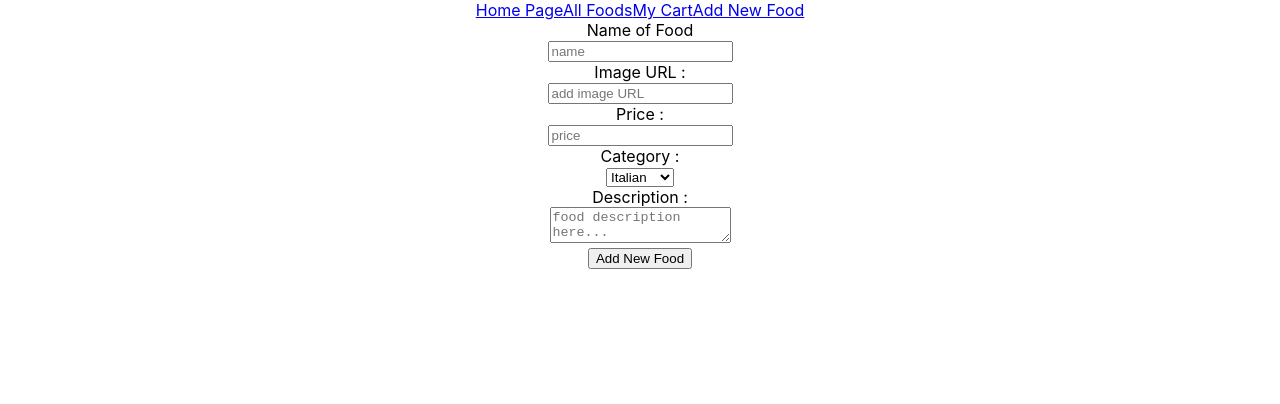
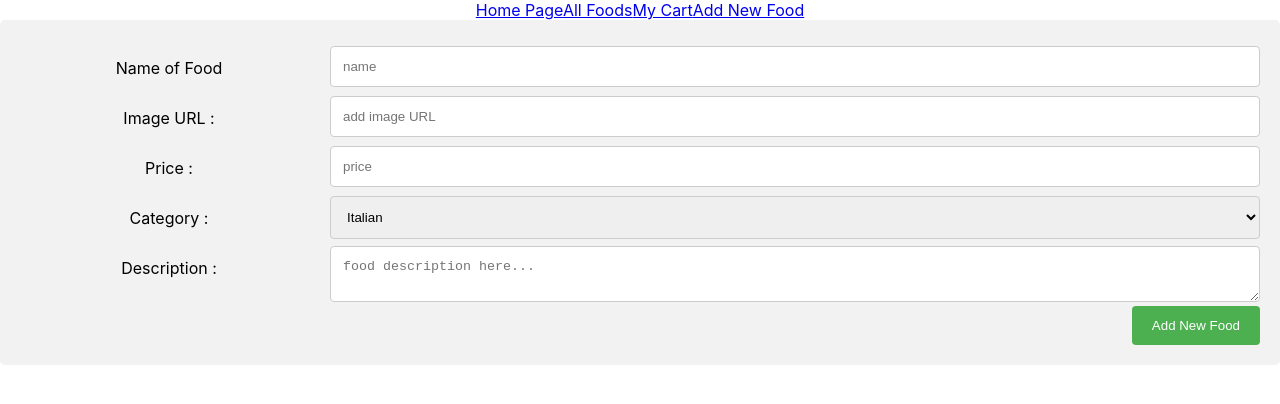
Before and after one commit to ellijs/phase2project-flatironeats, a React (Create React App) app: page /foods/new in a window 1280 px wide. Shown: the top 404 px of the page. Built offline with nearby package versions, Linux system fonts and the light colour scheme; data requests are answered from the project's data file.

Commit message:
Update index.css

```diff
--- a/src/index.css
+++ b/src/index.css
@@ -16,3 +16,68 @@ img {
   width:100%;
   max-width: 500px;
 }
+
+/* form Component */
+* {
+  box-sizing: border-box;
+}
+
+input[type=text], select, textarea {
+  width: 100%;
+  padding: 12px;
+  border: 1px solid #ccc;
+  border-radius: 4px;
+  resize: vertical;
+}
+
+label {
+  padding: 12px 12px 12px 0;
+  display: inline-block;
+}
+
+input[type=submit] {
+  background-color: #4CAF50;
+  color: white;
+  padding: 12px 20px;
+  border: none;
+  border-radius: 4px;
+  cursor: pointer;
+  float: right;
+}
+
+input[type=submit]:hover {
+  background-color: #45a049;
+}
+
+.formContainer {
+  border-radius: 5px;
+  background-color: #f2f2f2;
+  padding: 20px;
+}
+
+.col-25 {
+  float: left;
+  width: 25%;
+  margin-top: 6px;
+}
+
+.col-75 {
+  float: left;
+  width: 75%;
+  margin-top: 6px;
+}
+
+/* Clear floats after the columns */
+.row:after {
+  content: "";
+  display: table;
+  clear: both;
+}
+
+/* Responsive layout - when the screen is less than 600px wide, make the two columns stack on top of each other instead of next to each other */
+@media screen and (max-width: 600px) {
+  .col-25, .col-75, input[type=submit] {
+    width: 100%;
+    margin-top: 0;
+  }
+}
```
